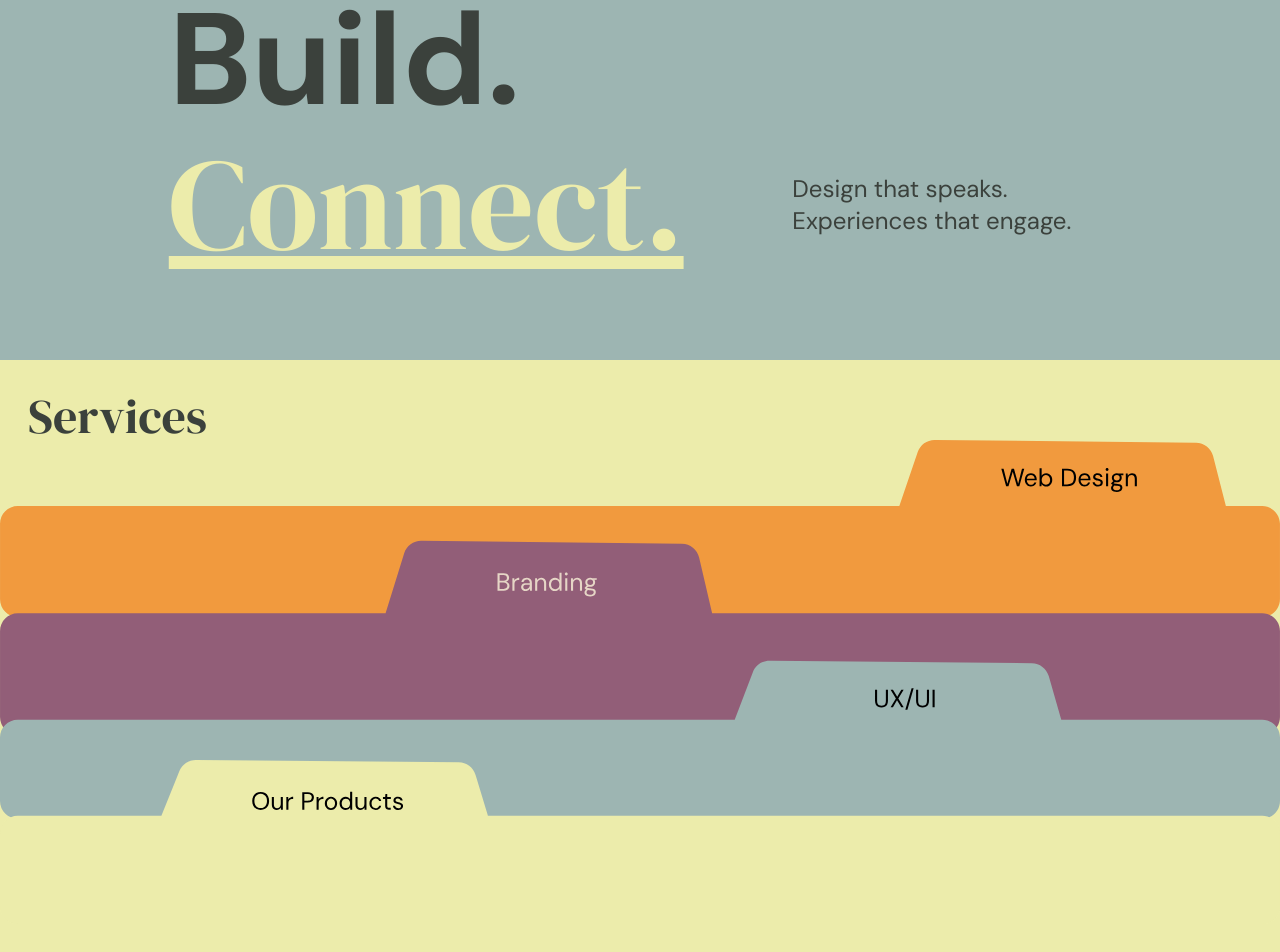
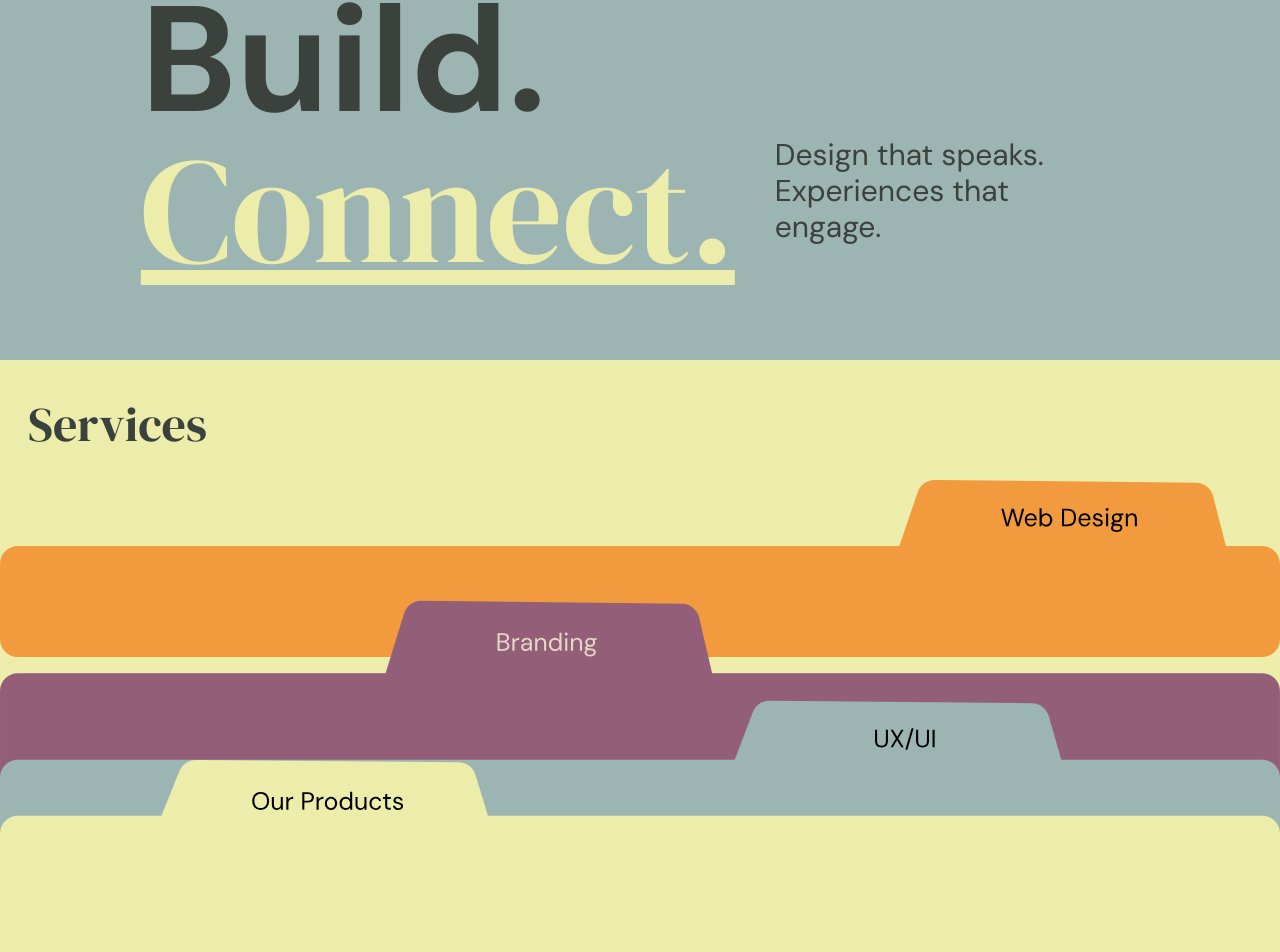
Before and after one commit to renatamandelman/prog3-tp4-ecommerce, a Next.js app: page / in a window 1280 px wide. Shown: the part 240-1192 px from the top of the page. Built offline with nearby package versions, Linux system fonts and the light colour scheme.

Commit message:
ahora si

```diff
--- a/src/components/Footer.js
+++ b/src/components/Footer.js
@@ -2,19 +2,39 @@ import React from 'react'
 
 const Footer = () => {
   return (
-    <div className='h-[275px] text-white px-4 flex flex-col bg-[#3B413C]'>
-        <div className='ml-10'>
-        <p className='text-sm font-bold mt-5'>Got a project in mind?</p>
-        <p className='text-sm mb-5'>bmr@design.com</p>
+    <div className="h-[275px] md:h-[250px] lg:h-[275px] text-white px-4 flex flex-col items-center md:items-start justify-center bg-[#3B413C] text-center md:text-left">
+      <div className="ml-0 md:ml-10">
+        <p className="text-base md:text-sm font-bold mt-5">Got a project in mind?</p>
+        <p className="text-base md:text-sm mb-5">bmr@design.com</p>
 
-        <ul className='flex flex-col items-start'>
-            <li><a href='#' className='text-sm hover:underline'>Instagram</a></li>
-            <li><a href='#' className='text-sm hover:underline'>LinkedIn</a></li>
-            <li><a href='#' className='text-sm hover:underline'>Behance</a></li>
-            <li><a href='#' className='text-sm hover:underline'>TikTok</a></li>
-            <li><a href='#' className='text-sm hover:underline'>Pinterest</a></li>
+        <ul className="flex flex-col items-center md:items-start space-y-1">
+          <li>
+            <a href="#" className="text-base md:text-sm hover:underline">
+              Instagram
+            </a>
+          </li>
+          <li>
+            <a href="#" className="text-base md:text-sm hover:underline">
+              LinkedIn
+            </a>
+          </li>
+          <li>
+            <a href="#" className="text-base md:text-sm hover:underline">
+              Behance
+            </a>
+          </li>
+          <li>
+            <a href="#" className="text-base md:text-sm hover:underline">
+              TikTok
+            </a>
+          </li>
+          <li>
+            <a href="#" className="text-base md:text-sm hover:underline">
+              Pinterest
+            </a>
+          </li>
         </ul>
-    </div>
+      </div>
     </div>
   )
 }
--- a/src/components/Hero.js
+++ b/src/components/Hero.js
@@ -1,23 +1,22 @@
-import React from 'react'
+import React from "react";
 
 const Hero = () => {
   return (
-     <section
-      className="w-full h-[600px]  bg-[#9db5b2] flex items-center justify-center p-2  text-[#3B413C] "
-    >
-<div className='flex items-end justify-around w-[90%] md:w-[80%]'>
-      <div className=" max-w-[600px] family-sans  text-4xl md:text-[130px] ">
-        <h1 className="font-bold">Think.</h1>
-        <h1 className=" font-bold ">Build.</h1>
-        <h1 className="text-[#ECECAB] underline family-serif">Connect.</h1>
-      </div>
-      <div className='text-lg md:text-2xl p-10'>
-        <p >Design that speaks.</p>
-        <p> Experiences that engage.</p>
-      </div>
+    <section className="w-full h-[600px] bg-[#9db5b2] flex items-center justify-center p-4 text-[#3B413C]">
+      <div className="flex flex-col md:flex-row items-center md:items-end justify-center md:justify-around w-[90%] md:w-[80%] text-center md:text-left">
+        <div className="max-w-[600px] family-sans text-5xl md:text-[130px] lg:text-[150px]">
+          <h1 className="font-bold">Think.</h1>
+          <h1 className="font-bold">Build.</h1>
+          <h1 className="text-[#ECECAB] underline family-serif">Connect.</h1>
+        </div>
+
+        <div className="text-xl md:text-2xl lg:text-3xl p-6 md:p-10 mt-6 md:mt-0">
+          <p>Design that speaks.</p>
+          <p>Experiences that engage.</p>
+        </div>
       </div>
     </section>
-  )
-}
+  );
+};
 
-export default Hero
+export default Hero;
--- a/src/components/Services.js
+++ b/src/components/Services.js
@@ -2,18 +2,19 @@ import Image from "next/image";
 
 const Services = () => {
   return (
-    <div className="flex flex-col  bg-[#ECECAB]">
-      <h1 className=" text-[#3B413C] text-5xl family-serif pl-7 mt-8 ">
+    <div className="flex flex-col bg-[#ECECAB]">
+      <h1 className="text-[#3B413C] text-3xl md:text-4xl lg:text-5xl family-serif pl-4 md:pl-6 lg:pl-7 mt-6 md:mt-8 lg:mt-10">
         Services
       </h1>
 
-      <div className="relative w-full h-[500px]">
+      <div className="relative w-full h-[150px] md:h-[450px] lg:h-[500px] mt-4 md:mt-6 lg:mt-8 text-base md:text-lg lg:text-xl">
         <div>
           <Image
             src="/WebDesign.svg"
-            width={1800}
-            height={100}
-            alt="orange tab w-[2400px]"
+            width={900}
+            height={50}
+            alt="orange tab"
+            className="w-[800px] md:w-[1600px] lg:w-[2000px]"
           />
         </div>
         <div>
@@ -22,7 +23,7 @@ const Services = () => {
             width={1800}
             height={100}
             alt="purple tab"
-            className="absolute top-25 w-[2000px]"
+            className="absolute top-[30px] md:top-[100px] lg:top-[120px] w-[800px] md:w-[1600px] lg:w-[2000px]"
           />
         </div>
         <div>
@@ -31,7 +32,7 @@ const Services = () => {
             width={1800}
             height={100}
             alt="blue tab"
-            className="absolute top-55 w-[1800px]"
+            className="absolute top-[65px] md:top-[160px] lg:top-[220px] w-[700px] md:w-[1400px] lg:w-[1800px]"
           />
         </div>
         <div>
@@ -40,7 +41,7 @@ const Services = () => {
             width={1600}
             height={100}
             alt="yellow tab"
-            className="absolute top-80 w-[1800px]"
+            className="absolute top-[95px] md:top-[220px] lg:top-[280px] w-[700px] md:w-[1500px] lg:w-[1800px]"
           />
         </div>
       </div>
```
